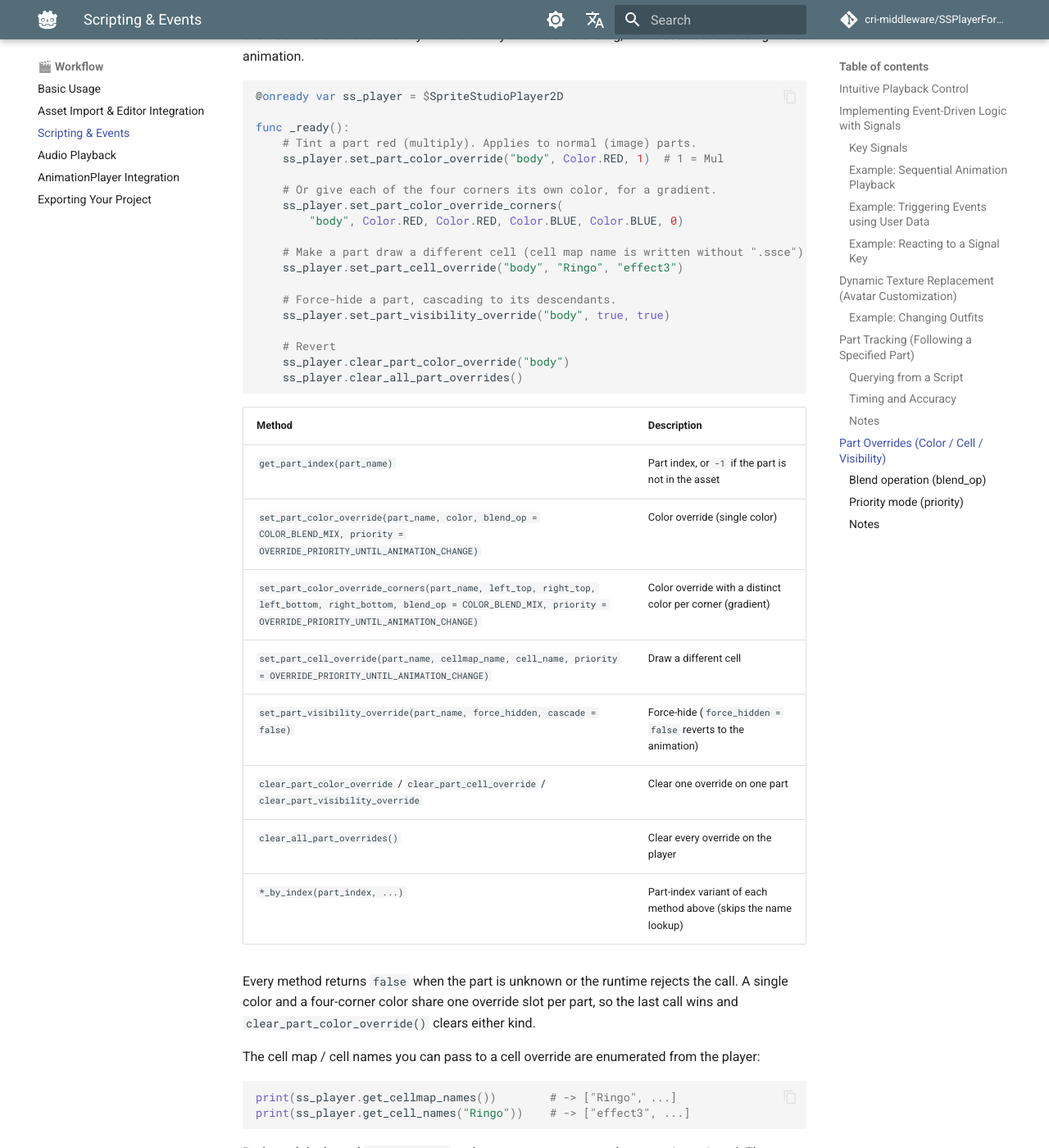
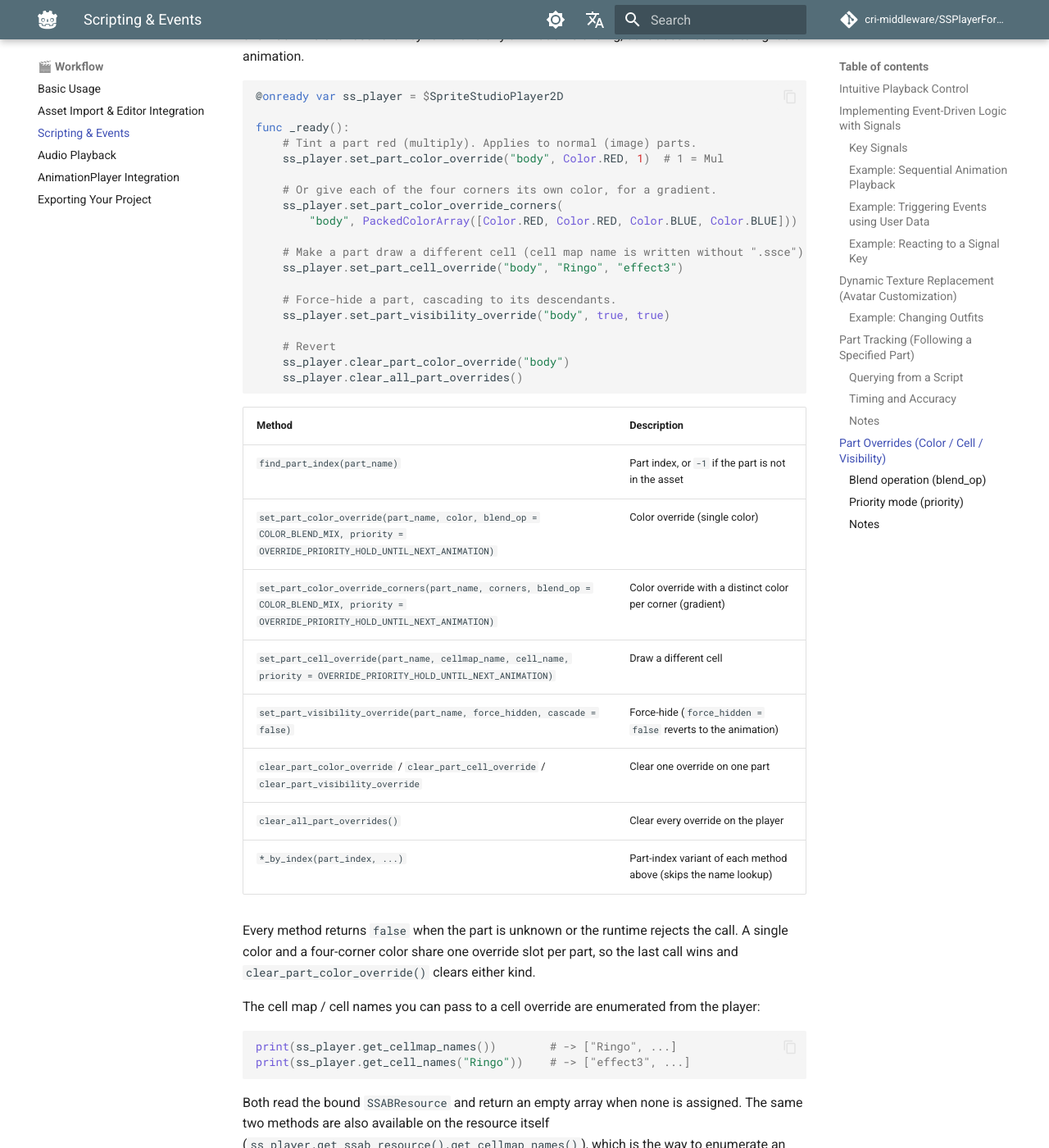
Before and after one commit to SpriteStudio/SSPlayerForGodot, an MkDocs documentation site: the page built from docs/en/workflow/usage_scripting.md, in a window 1280 px wide and 1400 px high, scrolled down 8239 px. Shown: the whole window at 82% size. Built offline with MkDocs 1.6.1 and Material for MkDocs 9.7.7, drawn with Linux system fonts in a browser that asks for light colours; comment, search, counter and statistics services are not loaded; some of the changed text lies outside the part shown.

Commit message:
Apply the Player API conventions: corners, naming, and two missing reads
The SDK now carries a written convention for what every Player's public
API shares (`20_design/40_api_conventions`). ForGodot already satisfied
most of it — the argument order on the single-colour override and the
name-primary `_by_index` pair were both what the convention was written
from. What is left is the corners form and some naming.

`set_part_color_override_corners` takes one `PackedColorArray` rather
than four positional `Color`s, which puts `blend_op` back where its
single-colour sibling has it instead of stranded at the end of the
signature. Four is the only valid length and a shorter array is an
explicit error: leaving corners at whatever the default `Color` is would
look like a gradient bug rather than a bad call.

`get_part_index` becomes `find_part_index`. It is a lookup that can fail,
and Godot's own API spells that `find_*`.

The override priority enumerators take the Brain's names:
`OVERRIDE_PRIORITY_OVERWRITE_ON_NEXT_KEYFRAME` and
`OVERRIDE_PRIORITY_HOLD_UNTIL_NEXT_ANIMATION`. `NEXT_KEYFRAME` and
`UNTIL_ANIMATION_CHANGE` read as though the two differ only in scope,
when they differ in kind — the first is a handover the animation takes
back for good, the second is a hold.

Two reads the convention names, both of which the runtime already had:
`just_looped`, the one-tick loop pulse — named for the pulse it is, since
`is_looped` reads as a standing state and invites reading it a tick late
— and `get_animation_names`, which previously meant going through the
`SSABResource`.

Verified with a real build: `scons platform=macos arch=arm64
target=editor api_version=4.7` links.

```diff
--- a/docs/en/workflow/usage_scripting.md
+++ b/docs/en/workflow/usage_scripting.md
@@ -172,7 +172,7 @@ func _on_frame_updated(frame_no: float):
 | API | Description |
 |---|---|
 | `get_part_names()` | Every part name in the asset (`.ssab`) |
-| `get_part_index(part_name)` | Part index, or `-1` if the part is not in the asset |
+| `find_part_index(part_name)` | Part index, or `-1` if the part is not in the asset |
 | `get_part_transform(part_name)` | The part's transform for the current frame (a `Transform2D`, player-local, with `flip_h` / `flip_v` / `offset` already applied). Identity if the part is unknown |
 | `is_part_hidden(part_name)` | Whether the part is hidden on the current frame. `false` if the part is unknown |
 | signal `frame_updated(frame_no: float)` | Emitted right after the frame's part poses are finalized |
@@ -222,7 +222,7 @@ func _ready():
 
     # Or give each of the four corners its own color, for a gradient.
     ss_player.set_part_color_override_corners(
-        "body", Color.RED, Color.RED, Color.BLUE, Color.BLUE, 0)
+        "body", PackedColorArray([Color.RED, Color.RED, Color.BLUE, Color.BLUE]))
 
     # Make a part draw a different cell (cell map name is written without ".ssce").
     ss_player.set_part_cell_override("body", "Ringo", "effect3")
@@ -237,10 +237,10 @@ func _ready():
 
 | Method | Description |
 |---|---|
-| `get_part_index(part_name)` | Part index, or `-1` if the part is not in the asset |
-| `set_part_color_override(part_name, color, blend_op = COLOR_BLEND_MIX, priority = OVERRIDE_PRIORITY_UNTIL_ANIMATION_CHANGE)` | Color override (single color) |
-| `set_part_color_override_corners(part_name, left_top, right_top, left_bottom, right_bottom, blend_op = COLOR_BLEND_MIX, priority = OVERRIDE_PRIORITY_UNTIL_ANIMATION_CHANGE)` | Color override with a distinct color per corner (gradient) |
-| `set_part_cell_override(part_name, cellmap_name, cell_name, priority = OVERRIDE_PRIORITY_UNTIL_ANIMATION_CHANGE)` | Draw a different cell |
+| `find_part_index(part_name)` | Part index, or `-1` if the part is not in the asset |
+| `set_part_color_override(part_name, color, blend_op = COLOR_BLEND_MIX, priority = OVERRIDE_PRIORITY_HOLD_UNTIL_NEXT_ANIMATION)` | Color override (single color) |
+| `set_part_color_override_corners(part_name, corners, blend_op = COLOR_BLEND_MIX, priority = OVERRIDE_PRIORITY_HOLD_UNTIL_NEXT_ANIMATION)` | Color override with a distinct color per corner (gradient) |
+| `set_part_cell_override(part_name, cellmap_name, cell_name, priority = OVERRIDE_PRIORITY_HOLD_UNTIL_NEXT_ANIMATION)` | Draw a different cell |
 | `set_part_visibility_override(part_name, force_hidden, cascade = false)` | Force-hide (`force_hidden = false` reverts to the animation) |
 | `clear_part_color_override` / `clear_part_cell_override` / `clear_part_visibility_override` | Clear one override on one part |
 | `clear_all_part_overrides()` | Clear every override on the player |
@@ -259,7 +259,7 @@ Both read the bound `SSABResource` and return an empty array when none is assign
 
 > **On choosing between a texture swap and a cell override**: `set_cellmap_texture()` in the previous section replaces a **whole cell map (texture)** at once, affecting every part that uses it. This feature instead replaces the cell that a **single part** draws. Pick whichever matches your intent.
 
-> **On using part indices**: Part indices are stable within one asset (the same `.ssab`), so if you set overrides frequently, resolve the name once with `get_part_index()` and reuse that index with the `*_by_index()` variants.
+> **On using part indices**: Part indices are stable within one asset (the same `.ssab`), so if you set overrides frequently, resolve the name once with `find_part_index()` and reuse that index with the `*_by_index()` variants.
 
 ### Blend operation (`blend_op`)
 
@@ -280,8 +280,8 @@ Color and cell overrides conflict with the animation, so they take a `priority`
 
 | Constant | Value | Behavior |
 |---|---|---|
-| `OVERRIDE_PRIORITY_NEXT_KEYFRAME` | `0` | The override applies until the animation data updates that attribute |
-| `OVERRIDE_PRIORITY_UNTIL_ANIMATION_CHANGE` | `1` | The override wins for the current animation and is cleared when a new animation is set up (default) |
+| `OVERRIDE_PRIORITY_OVERWRITE_ON_NEXT_KEYFRAME` | `0` | The override applies until the animation data updates that attribute |
+| `OVERRIDE_PRIORITY_HOLD_UNTIL_NEXT_ANIMATION` | `1` | The override wins for the current animation and is cleared when a new animation is set up (default) |
 | `OVERRIDE_PRIORITY_PERMANENT` | `2` | The override applies for as long as the same animation data (`.ssab`) is playing, surviving animation changes |
 
 ### Notes
```
Also changed, not shown: docs/en/api/player.md (+9 -7 lines), docs/ja/api/player.md (+9 -7 lines), docs/ja/workflow/usage_scripting.md (+9 -9 lines), 7 other files.
